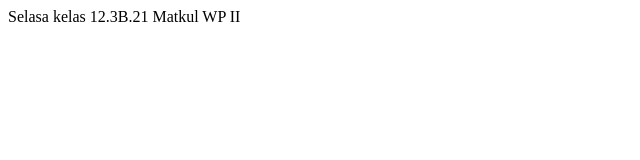
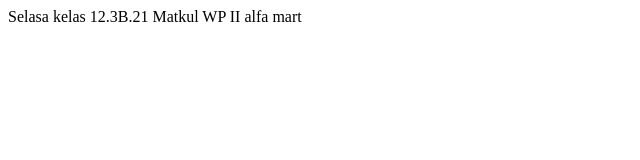
Before and after one commit to joko999/latihan-git, a plain HTML site: page index.html in a window 1280 px wide. Shown: the full height of the page, 0-640 px from the left. Drawn offline with Linux system fonts and the light colour scheme.

Commit message:
Update index.html

```diff
--- a/index.html
+++ b/index.html
@@ -2,4 +2,5 @@
     </head>
     <body>
         Selasa kelas 12.3B.21 Matkul WP II
+        alfa mart
     </body>
```
